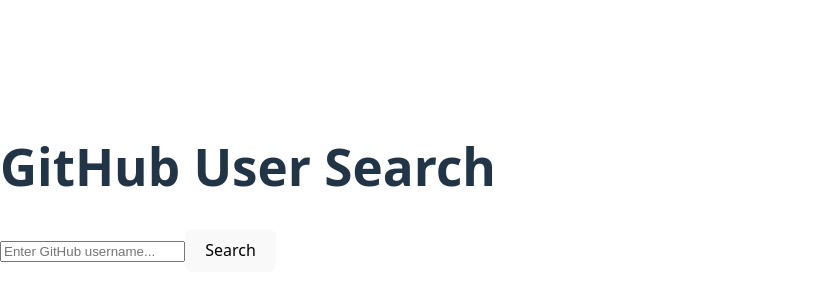
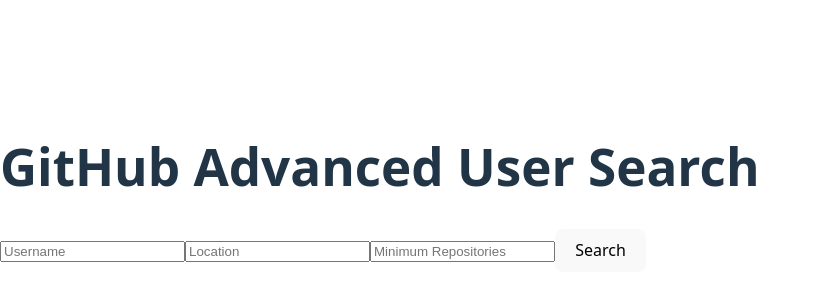
Before and after one commit to Sethsem/alx-fe-reactjs, a React (Vite) app in the folder github-user-search/: page / in a window 1280 px wide. Shown: the part 212-512 px from the top of the page, without its empty margins (0-819 px from the left). Built offline with nearby package versions, Linux system fonts and the light colour scheme.

Commit message:
Integrating the GitHub API and Creating a Basic Search Feature

```diff
--- a/github-user-search/src/App.jsx
+++ b/github-user-search/src/App.jsx
@@ -1,7 +1,12 @@
-import Search from "./components/Search";
+import React from 'react';
+import Search from './components/Search';
 
 function App() {
-  return <Search />;
+  return (
+    <div className="App">
+      <Search />
+    </div>
+  );
 }
 
 export default App;
--- a/github-user-search/src/components/Search.jsx
+++ b/github-user-search/src/components/Search.jsx
@@ -1,77 +1,82 @@
-import { useState } from "react";
-import axios from "axios";
+/* eslint-disable no-unused-vars */
+import { useState } from 'react';
+import axios from 'axios';
 
 const Search = () => {
-  const [username, setUsername] = useState("");
-  const [user, setUser] = useState(null);
+  const [username, setUsername] = useState('');
+  const [location, setLocation] = useState('');
+  const [minRepos, setMinRepos] = useState('');
+  const [users, setUsers] = useState([]);
   const [loading, setLoading] = useState(false);
   const [error, setError] = useState(false);
 
-  // Define fetchUserData function
-  const fetchUserData = async (searchUsername) => {
+  const fetchUsers = async (query) => {
     setLoading(true);
     setError(false);
+    try {
+      const response = await axios.get(`https://api.github.com/search/users?q=${query}`);
+      setUsers(response.data.items);
 
-    try {
-      const response = await axios.get(`https://api.github.com/users/${searchUsername}`);
-      setUser(response.data);
-      setError(false);
-    // eslint-disable-next-line no-unused-vars
     } catch (err) {
-      setUser(null);
       setError(true);
     }
-
     setLoading(false);
   };
 
-  // Call fetchUserData from handleSearch
   const handleSearch = (e) => {
     e.preventDefault();
-    if (!username.trim()) return;
-    fetchUserData(username);
+    let query = username ? `${username} in:login` : '';
+    if (location) query += ` location:${location}`;
+    if (minRepos) query += ` repos:>=${minRepos}`;
+    fetchUsers(query);
   };
 
   return (
     <div className="max-w-lg mx-auto mt-10 p-4">
-      <h1 className="text-2xl font-bold text-center mb-4">GitHub User Search</h1>
-
-      {/* Search Input */}
-      <form onSubmit={handleSearch} className="flex gap-2 p-4">
+      <h1 className="text-2xl font-bold text-center mb-4">GitHub Advanced User Search</h1>
+      <form onSubmit={handleSearch} className="flex flex-col gap-2 p-4">
         <input
           type="text"
-          placeholder="Enter GitHub username..."
+          placeholder="Username"
           value={username}
           onChange={(e) => setUsername(e.target.value)}
-          className="border p-2 rounded-md w-full"
+          className="border p-2 rounded-md"
+        />
+        <input
+          type="text"
+          placeholder="Location"
+          value={location}
+          onChange={(e) => setLocation(e.target.value)}
+          className="border p-2 rounded-md"
+        />
+        <input
+          type="number"
+          placeholder="Minimum Repositories"
+          value={minRepos}
+          onChange={(e) => setMinRepos(e.target.value)}
+          className="border p-2 rounded-md"
         />
         <button type="submit" className="bg-blue-500 text-white px-4 py-2 rounded-md">
           Search
         </button>
       </form>
-
-      {/* Loading State */}
-      {loading && <p className="text-center text-gray-500">Loading...</p>}
-
-      {/* Error Message (Updated Text) */}
-      {error && <p className="text-center text-red-500">[Looks like we cant find the user]</p>}
-
-      {/* Display User Info */}
-      {user && (
-        <div className="p-4 border rounded-md shadow-md text-center">
-          <img src={user.avatar_url} alt={user.login} className="w-24 h-24 rounded-full mx-auto" />
-          <h2 className="text-xl font-semibold mt-2">{user.name || user.login}</h2>
-          <p className="text-gray-600">@{user.login}</p>
+      {loading && <p className="text-center">Loading...</p>}
+      {error && <p className="text-center text-red-500">Looks like we can't find the user</p>}
+      <div className="mt-4">
+        {users.map((user) => (
+          <div key={user.id} className="p-2 border rounded-md mb-2">
+            <img src={user.avatar_url} alt={user.login} className="w-12 h-12 rounded-full" />
             <a
               href={user.html_url}
               target="_blank"
               rel="noopener noreferrer"
-            className="text-blue-500 mt-2 block"
+              className="text-blue-600"
             >
-            View Profile
+              {user.login}
             </a>
           </div>
-      )}
+        ))}
+      </div>
     </div>
   );
 };
```
Lines whose indentation alone changed are shown as unchanged.
